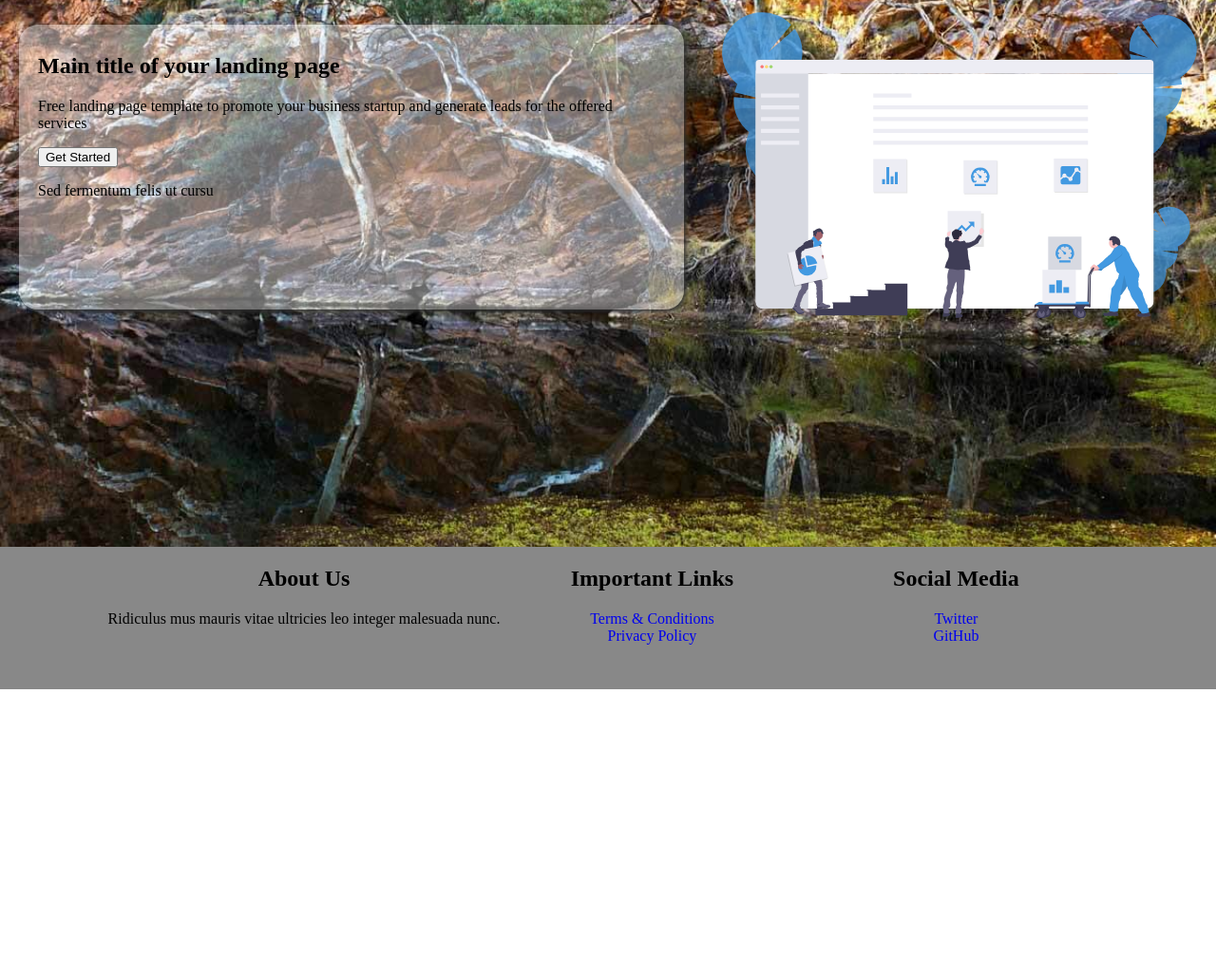
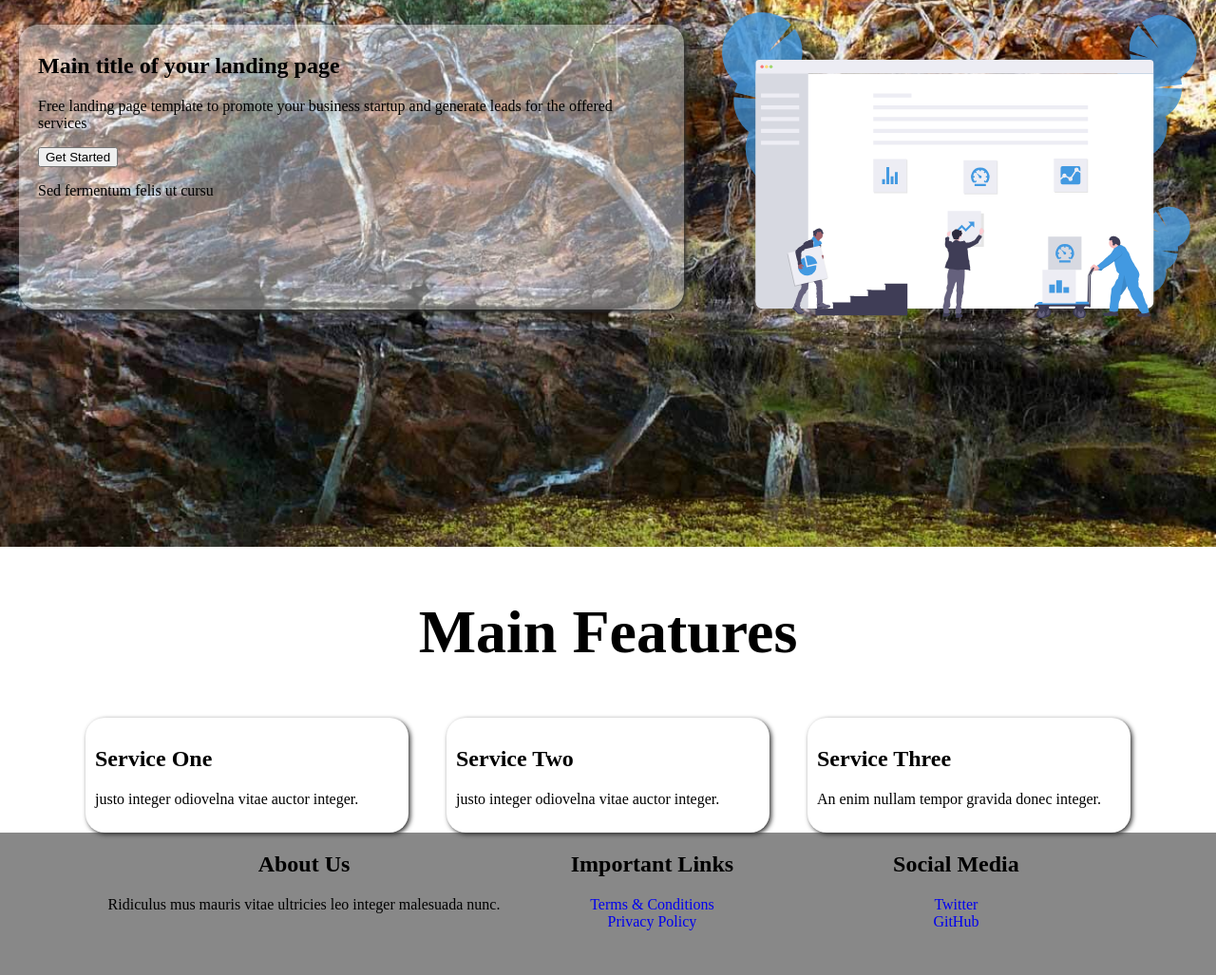
Before and after one commit to sgedye/thinking-digital, a Gatsby site: page / in a window 1280 px wide. Shown: the part 224-1251 px from the top of the page at 95% size. Before the commit the page ends 950 px from the top, so only its background shows below. Built offline with nearby package versions, Linux system fonts and the light colour scheme; Gatsby itself is replaced by a stand-in of ours.

Commit message:
Added Features Section

```diff
--- /dev/null
+++ b/src/components/sections/Features.js
@@ -0,0 +1,51 @@
+import React from 'react';
+import styled from 'styled-components';
+import Title from '../../utils/Title';
+
+const Features = () => (
+  <Wrap>
+    <Title>Main Features</Title>
+    <FeaturesGroup>
+      <Card>
+        <h2>Service One</h2>
+        <p>justo integer odiovelna vitae auctor integer.</p>
+      </Card>
+      <Card>
+        <h2>Service Two</h2>
+        <p>justo integer odiovelna vitae auctor integer.</p>
+      </Card>
+      <Card>
+        <h2>Service Three</h2>
+        <p>An enim nullam tempor gravida donec integer.</p>
+      </Card>
+    </FeaturesGroup>
+  </Wrap>
+);
+
+const Wrap = styled.section`
+  width: 100%;
+`;
+
+const FeaturesGroup = styled.div`
+  display: flex;
+  flex-direction: column;
+  justify-content: center;
+  align-items: center;
+
+  @media screen and (min-width: 600px) {
+    flex-direction: row;
+  }
+`;
+
+const Card = styled.article`
+  margin: 0 20px;
+  padding: 10px;
+  width: 25%;
+  border-radius: 20px;
+  box-shadow: 2px 2px 5px #333;
+  h2 {
+    font-weight: bold;
+  }
+`;
+
+export default Features;
--- a/src/components/sections/HeroOverlay.js
+++ b/src/components/sections/HeroOverlay.js
@@ -3,7 +3,7 @@ import styled from 'styled-components';
 
 const HeroOverlay = () => (
   <OverlayPanel id="overlayPanel">
-    <div className="overlay"></div>
+    <div className="overlay" />
   </OverlayPanel>
 );
 
--- a/src/pages/index.js
+++ b/src/pages/index.js
@@ -13,6 +13,7 @@ import gsap from 'gsap';
 import Layout from '../components/layout/Layout';
 import HeroOverlay from '../components/sections/HeroOverlay';
 import HeroSection from '../components/sections/HeroSection';
+import Features from '../components/sections/Features';
 
 export default () => {
   useEffect(() => {
@@ -24,8 +25,10 @@ export default () => {
       ease: 'power3',
       delay: 0.8
     }).then(() => {
-      const overlay = document.getElementById('overlayPanel');
-      overlay.parentNode.removeChild(overlay);
+      const overlay = document.getElementById('overlayPanel') || null;
+      if (overlay) {
+        overlay.parentNode.removeChild(overlay);
+      }
     });
   });
 
@@ -33,39 +36,9 @@ export default () => {
     <Layout>
       <HeroOverlay />
       <HeroSection />
+      <Features />
       {/* <section id="features" className="py-20 lg:pb-40 lg:pt-48">
-        <div className="container mx-auto text-center">
-          <h2 className="text-3xl lg:text-5xl font-semibold">Main Features</h2>
-          <div className="flex flex-col sm:flex-row sm:-mx-3 mt-12">
-            <div className="flex-1 px-3">
-              <Card className="mb-8">
-                <p className="font-semibold text-xl">Service One</p>
-                <p className="mt-4">
-                  An enim nullam tempor gravida donec enim ipsum blandit porta justo integer odio
-                  velna vitae auctor integer.
-                </p>
-              </Card>
-            </div>
-            <div className="flex-1 px-3">
-              <Card className="mb-8">
-                <p className="font-semibold text-xl">Service Two</p>
-                <p className="mt-4">
-                  An enim nullam tempor gravida donec enim ipsum blandit porta justo integer odio
-                  velna vitae auctor integer.
-                </p>
-              </Card>
-            </div>
-            <div className="flex-1 px-3">
-              <Card className="mb-8">
-                <p className="font-semibold text-xl">Service Three</p>
-                <p className="mt-4">
-                  An enim nullam tempor gravida donec enim ipsum blandit porta justo integer odio
-                  velna vitae auctor integer.
-                </p>
-              </Card>
-            </div>
-          </div>
-        </div>
+
       </section>
       <SplitSection
         id="services"
--- /dev/null
+++ b/src/utils/Title.js
@@ -0,0 +1,17 @@
+import React from 'react';
+import PropTypes from 'prop-types';
+import styled from 'styled-components';
+
+const Title = ({ children }) => <StyledTitle>{children}</StyledTitle>;
+
+const StyledTitle = styled.h1`
+  mix-blend-mode: difference;
+  font-size: 5vw;
+  text-align: center;
+`;
+
+Title.propTypes = {
+  children: PropTypes.node.isRequired
+};
+
+export default Title;
```
Also changed, not shown: tailwind.config.js (deleted, +0 -15 lines).
